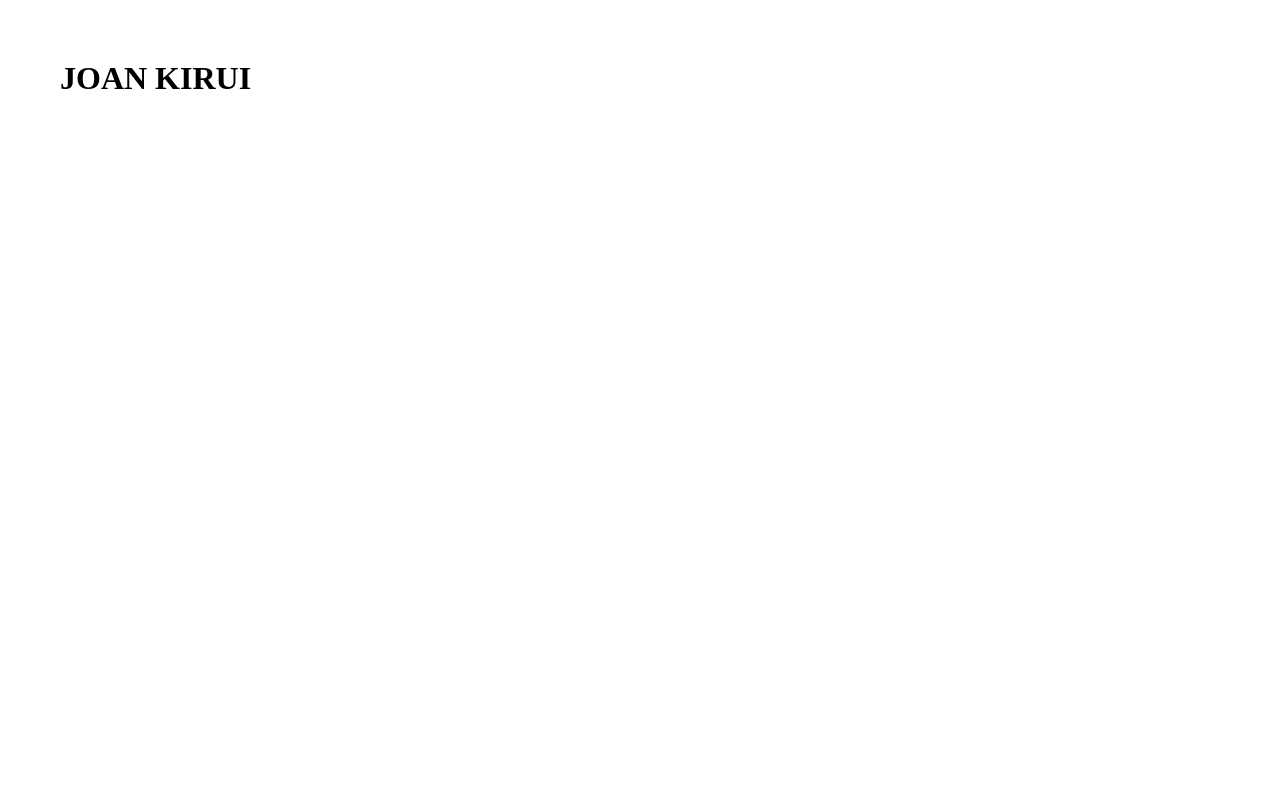
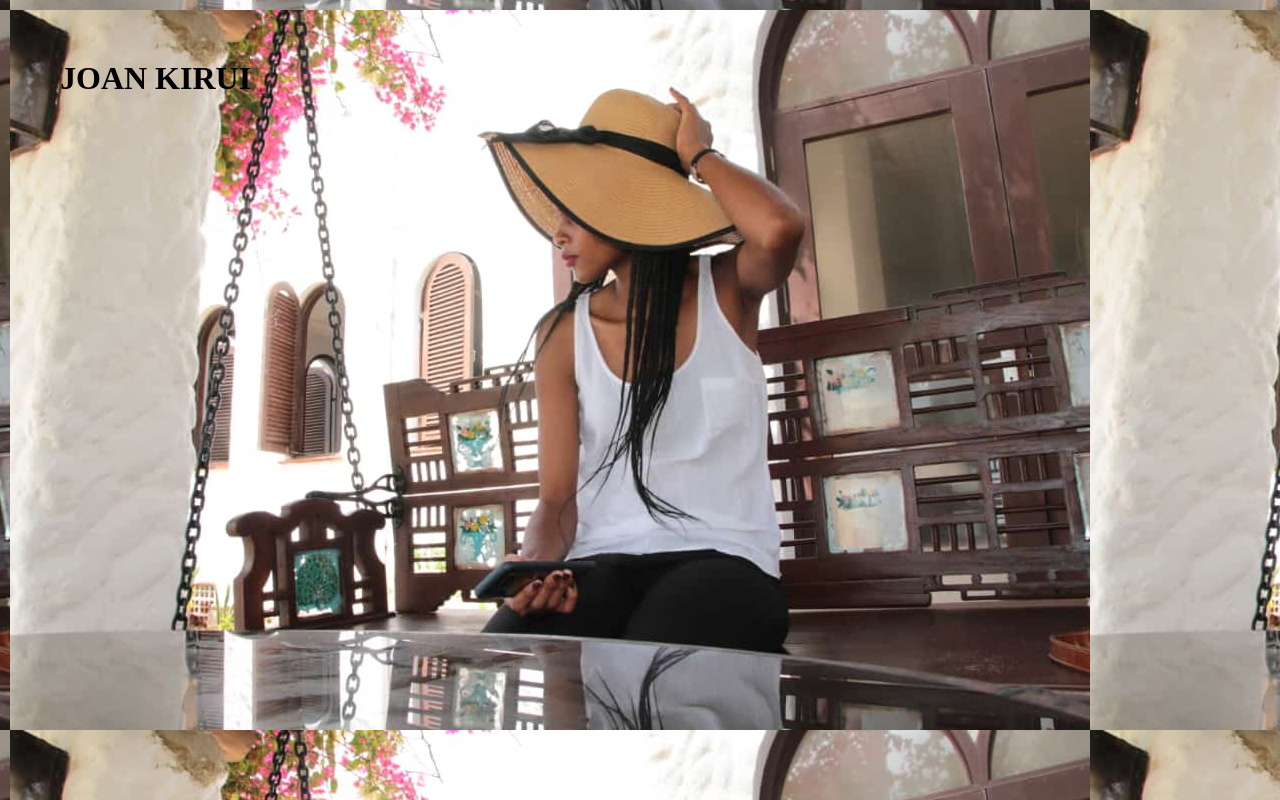
Before and after one commit to joankirui/portfolio, a plain HTML site: page index.html in a window 1280 px wide. Drawn offline with Linux system fonts and the light colour scheme.

Commit message:
add a background image

```diff
--- a/index.html
+++ b/index.html
@@ -1,14 +1,11 @@
 <!DOCTYPE html>
 <html lang="en">
 <head>
-
     <title>Portfolio</title>
     <link rel="stylesheet" href="portfolio.css"type="text/css">
 </head>
 <body>
     <h1>JOAN KIRUI</h1>
-    <div class="background">
-
-    </div>
+    <body background="image/pic1.jpg"
 </body>
 </html>
```
